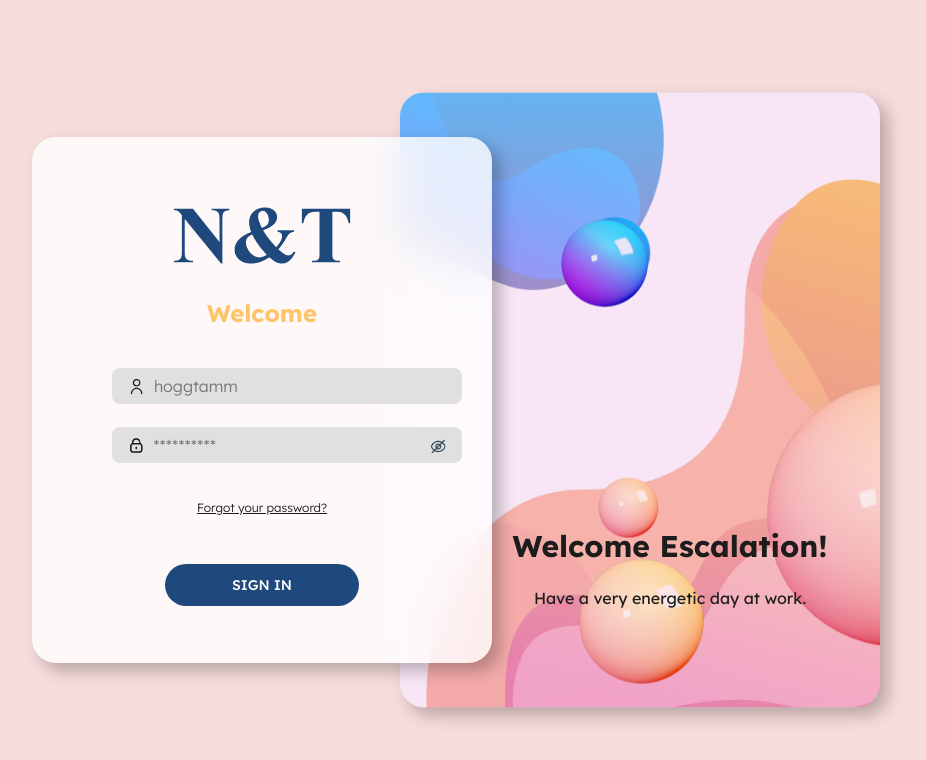
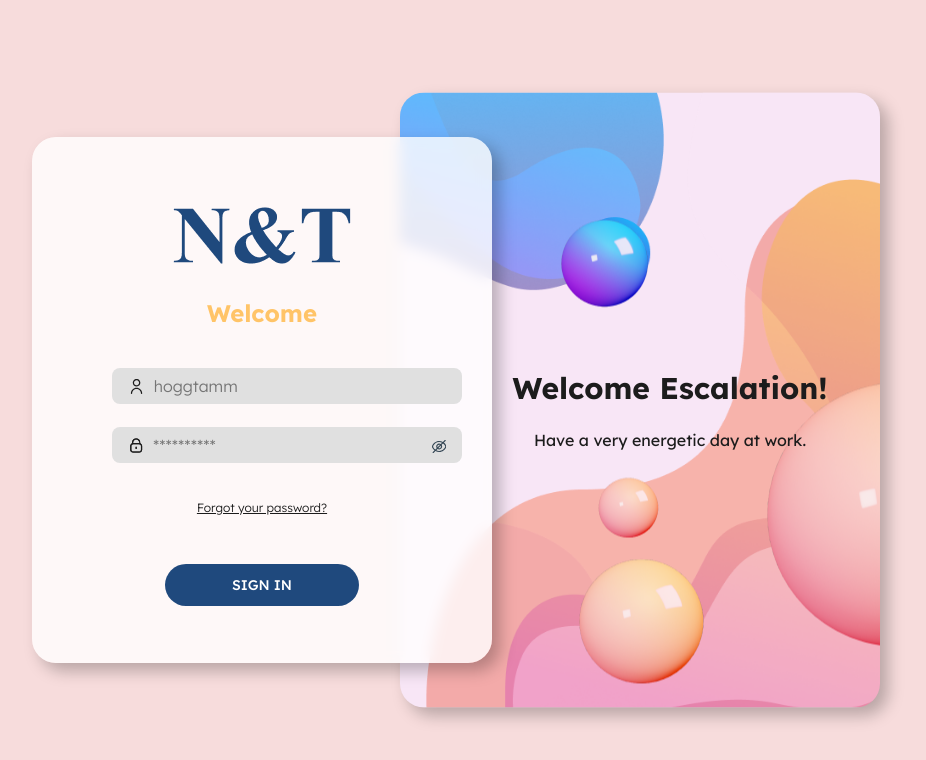
Before and after one commit to QuangNhat2803/SASS-login-page, a plain HTML site: page index.html in a window 1280 px wide. Shown: the whole page, without its empty margins (195-1121 px from the left). Drawn offline with Linux system fonts and the light colour scheme.

Commit message:
fix padding input

```diff
--- a/_back.scss
+++ b/_back.scss
@@ -24,22 +24,16 @@
       color: #1C1C1C;
       display: flex;
       flex-direction: column;
-      justify-content: flex-start;
+      justify-content: center;
       align-items: center;
-      padding-top: 316.5px;
 
       h1 {
-        width: 370px;
-        height: 43px;
         font-weight: bold;
         font-size: 34px;
         line-height: 42.5px;
         letter-spacing: 0.25;
       }
-
       h2 {
-        width: 370px;
-        height: 25px;
         padding-top: 24px;
         font-weight: 400;
         font-size: 20px;
--- a/_front.scss
+++ b/_front.scss
@@ -2,7 +2,7 @@
   &__content {
     @include sizeBox(510px, 626px);
     @include bgc(rgba(255, 255, 255, 0.8));
-    backdrop-filter: blur(24px);
+    backdrop-filter: blur(7px);
     mix-blend-mode: normal;
     // @include posAbsoluteTL(199px, 233px);
     // @include absoluteCenter("both");
@@ -84,6 +84,7 @@
         line-height: 20px;
         font-size: 16px;
         padding-left: 9.33px;
+        padding-right: 60px;
       }
     }
 
@@ -108,6 +109,7 @@
         line-height: 20px;
         font-size: 16px;
         padding-left: 9.33px;
+        padding-right: 45px;
       }
 
       .icon-eye {
```
Also changed, not shown: _responsive.scss (line endings or trailing spaces), style.css, 1 other file.
